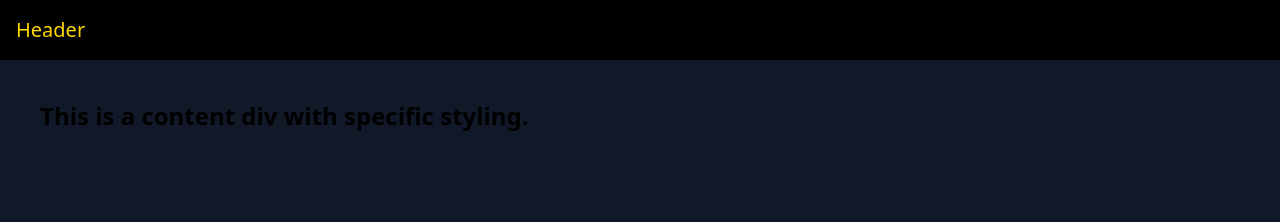
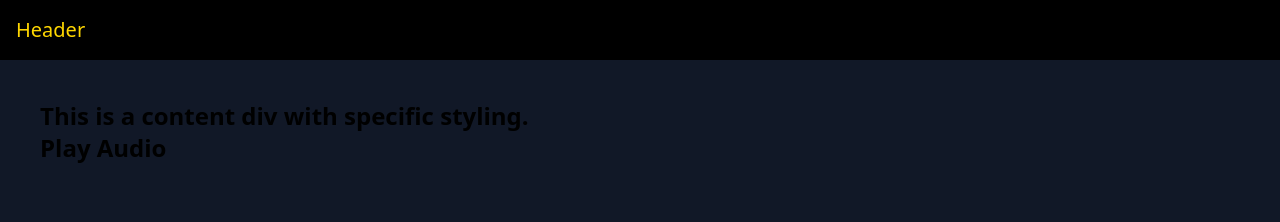
Before and after one commit to FaizGhazali/faizghazali, a Next.js app: page /1 in a window 1280 px wide. Shown: the top 222 px of the page. Built offline with nearby package versions, Linux system fonts and the light colour scheme.

Commit message:
new page

```diff
--- a/pages/1/index.js
+++ b/pages/1/index.js
@@ -1,10 +1,31 @@
-import { useState } from "react";
+import { useState, useEffect, useRef } from "react";
 
 export default function AboutPage() {
+  const audioRef = useRef(null);
+
+  const handleAudioPlay = () => {
+    const audio = audioRef.current;
+    if (audio) {
+      audio.play().catch((error) => {
+        // Handle play error
+        console.error("Play error:", error);
+      });
+    }
+  };
   return (
     <>
       <div class="flex-1 p-10 text-2xl font-bold h-screen overflow-y-auto">
         This is a content div with specific styling.
+        <div>
+          <button onClick={handleAudioPlay}>Play Audio</button>
+          <audio
+            ref={audioRef}
+            src="https://files.gospeljingle.com/uploads/music/2023/06/Fifty-Fifty-Cupid-Twin-Version-(Gospeljingle.com).mp3"
+            loop
+          >
+            Your browser does not support the audio element.
+          </audio>
+        </div>
       </div>
     </>
   );
--- a/pages/index.js
+++ b/pages/index.js
@@ -1,5 +1,6 @@
 import React from "react";
 import MyLayout from "../components/Layout/HomeLayout";
+import Link from "next/link";
 
 export default function HomePage() {
   return (
@@ -16,9 +17,11 @@ export default function HomePage() {
           <div className="flex flex-col  items-center justify-center h-screen ">
             <h1 className="mb-4 text-6xl font-bold ">Get Started</h1>
             <div className=" flex gap-5   ">
-              <button class="bg-gray-300 hover:bg-green-200 text-3xl text-blue-900 font-bold py-6 px-24   rounded">
-                Login
-              </button>
+              <Link href="/1">
+                <button className="bg-gray-300 hover:bg-green-200 text-3xl text-blue-900 font-bold py-6 px-24 rounded">
+                  Login
+                </button>
+              </Link>
               <button class="bg-gray-300 hover:bg-green-200 text-3xl text-blue-900 font-bold py-6 px-24 rounded">
                 SignUp
               </button>
```
Also changed, not shown: pages/testing/index.js (added).
